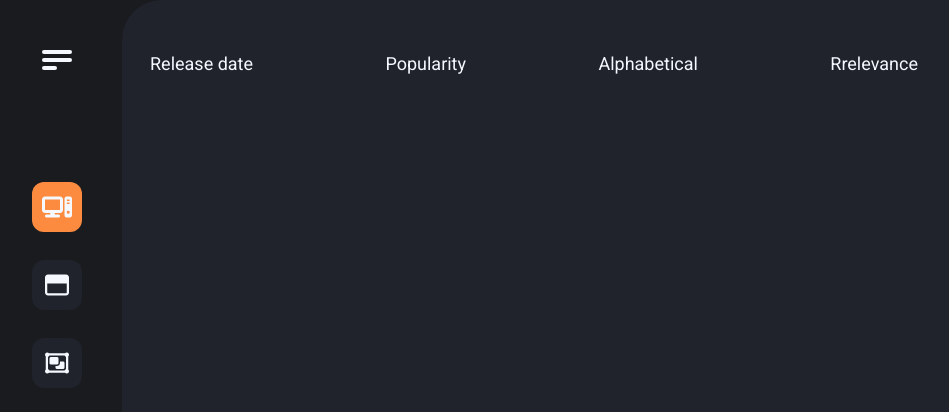
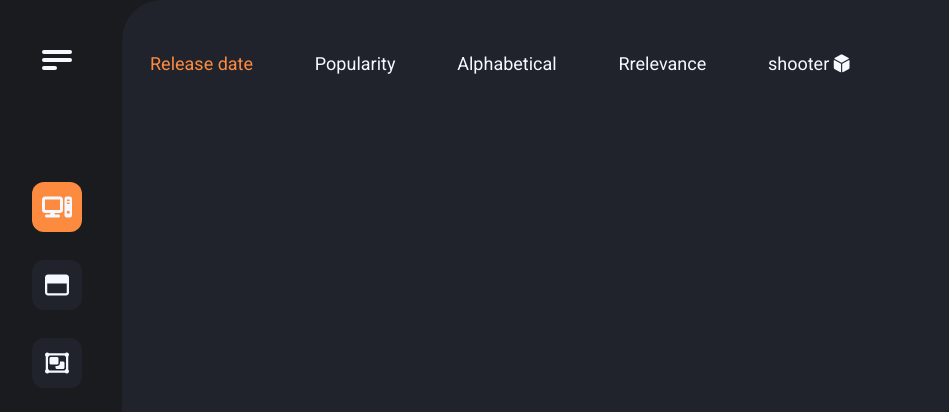
Before and after one commit to antoncherednichenko/find-ftp-game, a Vue app: page / in a window 1280 px wide. Shown: the top 412 px of the page, without its empty margins (18-967 px from the left). Built offline with nearby package versions, Linux system fonts and the light colour scheme; what @tailwindcss/postcss7-compat would draw is missing.

Commit message:
finished filters

```diff
--- a/src/components/Content/Content.vue
+++ b/src/components/Content/Content.vue
@@ -1,6 +1,6 @@
 <template>
     <div class=" w-full bg-primary-grey rounded-l-40px min-h-screen">
-        <div class=" px-7 overflow-y-auto">
+        <div class=" px-7 overflow-y-auto min-h-screen">
             <VFilter />
         </div>
     </div>
--- a/src/components/Filter/Filter.vue
+++ b/src/components/Filter/Filter.vue
@@ -1,20 +1,40 @@
 <template>
     <div class="w-full">
         <div class="w-full max-w-screen-md flex justify-between items- py-50px">
-            <WhiteLink v-for="e in filterList" :key="e.id">{{ e.title }}</WhiteLink>
+            <WhiteLink
+                @click.native="toggleSort(e.id)"
+                v-for="e in filterList"
+                :key="e.id"
+                :active="currentSort === e.id"
+            >{{ e.title }}</WhiteLink>
+            <div class="max-w-150px w-full">
+                <UiSelect
+                    :current="'Genre'"
+                    :valueList="genreList"
+                />
+            </div>
         </div>
     </div>
 </template>
 
 <script>
 import WhiteLink from '@/ui/WhiteLink/WhiteLink.vue'
+import UiSelect from '@/ui/Select/UiSelect.vue'
 
 export default {
     components: {
-        WhiteLink
+        WhiteLink,
+        UiSelect
     },
     computed: {
-        filterList() { return this.$store.state?.filter?.sortList }
+        filterList() { return this.$store.state?.filter?.sortList },
+        genreList() { return this.$store.state?.filter?.genreList },
+        currentSort() { return this.$store.state?.filter?.currentSort }
+    },
+    methods: {
+        toggleSort(id) {
+            this.$store.commit('filter/setSort', id)
+        }
     }
 }
 </script>
--- a/src/components/Filter/filterStore.js
+++ b/src/components/Filter/filterStore.js
@@ -1,7 +1,10 @@
 const filterStore = {
     namespaced: true,
     state: {
-        ganreList: [
+        currentPlatform: 'pc',
+        currentSort: 'release-date',
+        currentGenre: '',
+        genreList: [
             'shooter',
             'mmorpg',
             'strategy',
@@ -53,10 +56,17 @@ const filterStore = {
             { id: 'popularity', title: 'Popularity'},
             { id: 'alphabetical', title: 'Alphabetical'},
             { id: 'relevance', title: 'Rrelevance'},
+        ],
+        platforms: [
+            { id: 'pc', icon: 'fa-solid fa-computer'  },
+            { id: 'browser', icon: 'fa-regular fa-window-maximize' },
+            { id: 'all', icon: 'fa-regular fa-object-group' }
         ]
     },
     mutations: {
-
+        setGenre(state, value) { state.currentGenre = value },
+        setSort(state, value) { state.currentSort = value },
+        setPlatform(state, value) { state.currentPlatform = value }
     },
     actions: {
 
--- a/src/components/Menu/MenuNav.vue
+++ b/src/components/Menu/MenuNav.vue
@@ -1,11 +1,11 @@
 <template>
     <div class="w-50px flex flex-col gap-7">
         <NavIcon
-            v-for="i in icons"
-            :key="i.id"
-            :isActive="i.isActive"
-            :icon="i.icon"
-            @click.native="iconSwitcher(i.id)"
+            v-for="e in platforms"
+            :key="e.id"
+            :isActive="currentPlatform === e.id"
+            :icon="e.icon"
+            @click.native="choosePlatform(e.id)"
         />
     </div>
 </template>
@@ -17,22 +17,16 @@ export default {
     components: { NavIcon },
     data() {
         return {
-            icons: [
-                { id: 'pc', icon: 'fa-solid fa-computer', isActive: true  },
-                { id: 'browser', icon: 'fa-regular fa-window-maximize', isActive: false  },
-                { id: 'all', icon: 'fa-regular fa-object-group', isActive: false  }
-            ]
+
         }
     },
+    computed: {
+        currentPlatform() { return this.$store.state?.filter?.currentPlatform },
+        platforms() { return this.$store.state?.filter?.platforms }
+    },
     methods: {
-        iconSwitcher(id) {
-            this.icons = this.icons.map(icon => {
-                if(icon.id === id) {
-                    return { ...icon, isActive: true }
-                } else {
-                    return { ...icon, isActive: false }
-                }
-            })
+        choosePlatform(id) {
+           this.$store.commit('filter/setPlatform', id)
         }
     }
 }
--- a/src/store/index.js
+++ b/src/store/index.js
@@ -1,3 +1,4 @@
+import axios from 'axios'
 import Vue from 'vue'
 import Vuex from 'vuex'
 
@@ -11,6 +12,14 @@ export default new Vuex.Store({
   mutations: {
   },
   actions: {
+    API(_, queryParams) {
+      return axios({
+        method: 'POST',
+        baseURL: `https://www.freetogame.com/api/${queryParams}`
+      }).catch(err => {
+        console.error(err)
+      })
+    }
   },
   modules: {
     filter: filterStore
--- /dev/null
+++ b/src/ui/Select/UiSelect.vue
@@ -0,0 +1,44 @@
+<template>
+    <div class="w-full relative">
+        <button @click="showList" class="text-primary-white text-lg cursor-pointer">
+            {{ currentValue }}
+            <i
+                :class="{ 'text-primary-orange': isListVisible, 'text-primary-white': !isListVisible }"
+                class="fa-solid fa-dice-d6"
+            ></i>
+        </button>
+        <ul v-if="isListVisible" class="absolute h-56 overflow-y-auto w-56 bg-primary-white rounded">
+            <li
+                @click="chooseGenre(e)"
+                class="w-full p-1 text-lg hover-select text-center cursor-pointer"
+                v-for="(e, i) in valueList"
+                :key="i + e"
+            >{{ e }}</li>
+        </ul>
+    </div>
+</template>
+
+<script>
+export default {
+    props: {
+        current: { type: String },
+        valueList: { type: Array }
+    },
+    data() {
+        return {
+            currentValue: this.valueList[0] || 'Genre',
+            isListVisible: false
+        }
+    },
+    methods: {
+        showList() {
+            this.isListVisible = !this.isListVisible
+        },
+        chooseGenre(genre) {
+            this.$store.commit('filter/setGenre', genre)
+            this.currentValue = genre
+            this.isListVisible = false
+        }
+    }
+}
+</script>
--- a/src/ui/WhiteLink/WhiteLink.vue
+++ b/src/ui/WhiteLink/WhiteLink.vue
@@ -1,11 +1,11 @@
 <template>
-    <button class=" text-primary-white text-lg hover-underline">
+    <button :class="{ 'text-primary-orange': active, 'text-primary-white': !active }" class="text-lg hover-underline">
         <slot />
     </button>
 </template>
 
 <script>
 export default {
-
+    props: ['active']
 }
 </script>
--- a/tailwind.config.js
+++ b/tailwind.config.js
@@ -40,6 +40,7 @@ module.exports = {
           backdropFilter: 'blur(30px)'
         },
         '.max-w-130-px': { maxWidth: '130px' },
+        '.max-w-150px': { maxWidth: '150px' },
         '.w-50px': { width: '50px' },
         '.h-50px': { height: '50px' },
         '.py-50px': { padding: '50px 0' },
@@ -50,6 +51,17 @@ module.exports = {
         '.hover-underline': {
           '&:hover': {
             textDecoration: 'underline'
+          }
+        },
+        '.screen-center': {
+          position: 'absolute',
+          top: '50%',
+          left: '50%',
+          transform: 'translateX(-50%) translateY(-50%)',
+        },
+        '.hover-select': {
+          '&:hover': {
+            background: theme('colors[primary-orange]')
           }
         }
       })
```
